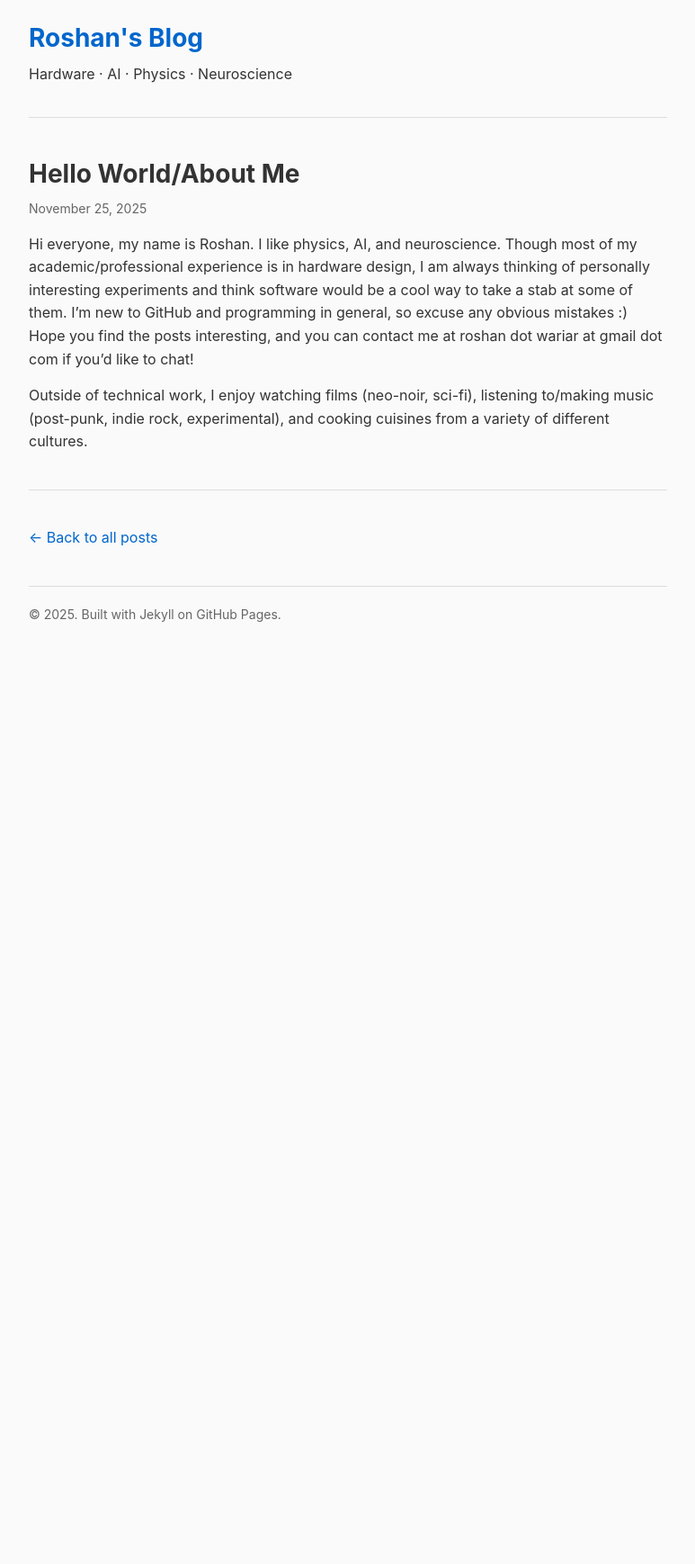
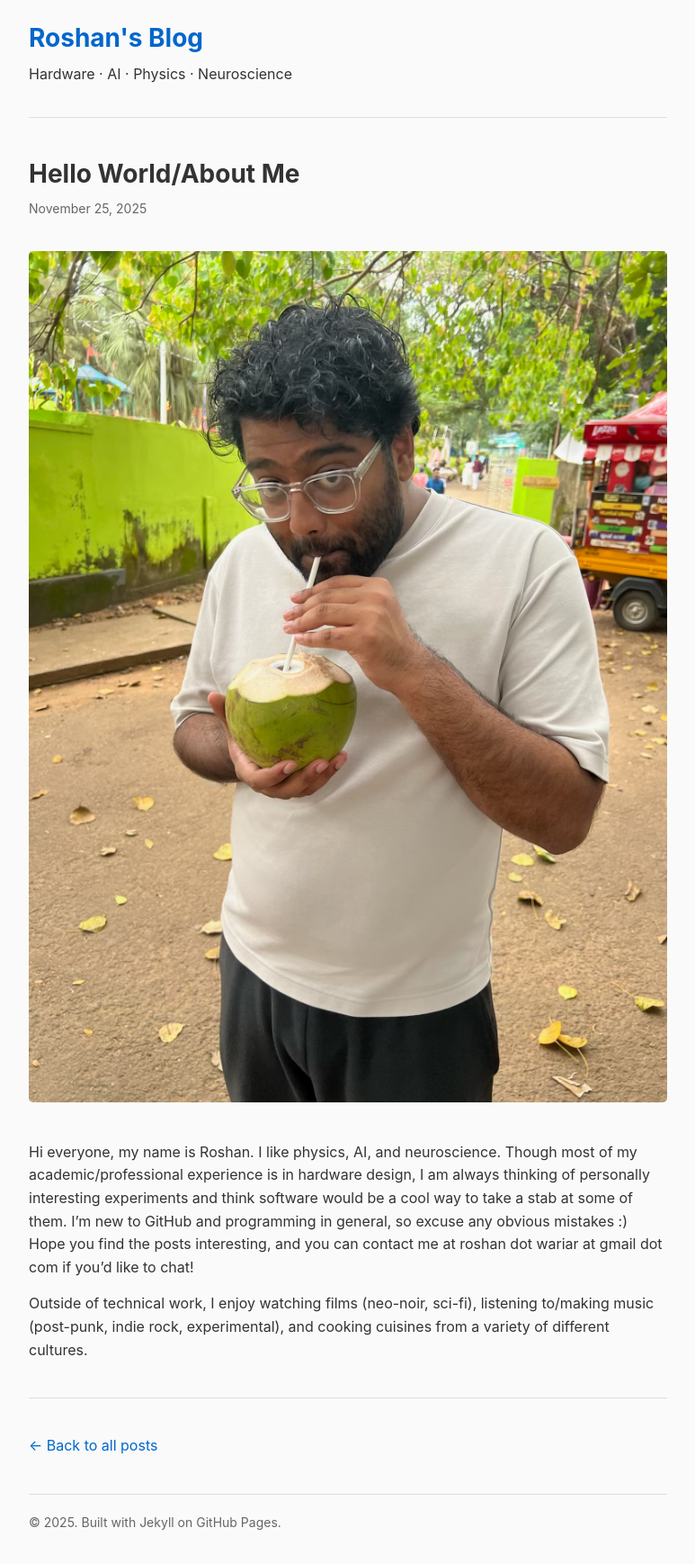
Before and after one commit to roshanwariar/roshanwariar.github.io, a Jekyll site: the page built from _posts/2025-11-25-hello-world.md, in a window 1280 px wide. Shown: the whole page at 90% size, without its empty margins (253-1026 px from the left). Built offline with Jekyll 4.4.1, drawn with Linux system fonts in a browser that asks for light colours; before the commit the page ends 900 px from its top, so only the background shows below that.

Commit message:
Update 2025-11-25-hello-world.md

```diff
--- a/_posts/2025-11-25-hello-world.md
+++ b/_posts/2025-11-25-hello-world.md
@@ -5,6 +5,8 @@ date: 2025-11-25
 image:
 ---
 
+![Personal Photo](/assets/images/IMG_8539.jpeg)
+
 Hi everyone, my name is Roshan. I like physics, AI, and neuroscience. Though most of my academic/professional experience is in hardware design, I am always thinking of personally interesting experiments and think software would be a cool way to take a stab at some of them. I'm new to GitHub and programming in general, so excuse any obvious mistakes :) Hope you find the posts interesting, and you can contact me at roshan dot wariar at gmail dot com if you'd like to chat!
 
 Outside of technical work, I enjoy watching films (neo-noir, sci-fi), listening to/making music (post-punk, indie rock, experimental), and cooking cuisines from a variety of different cultures.
```
